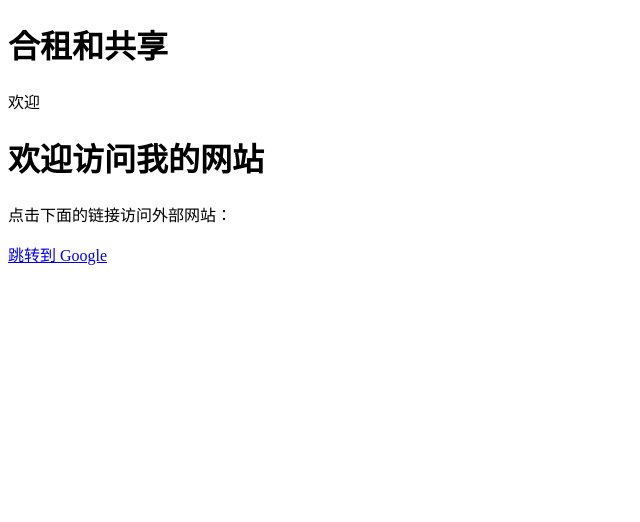
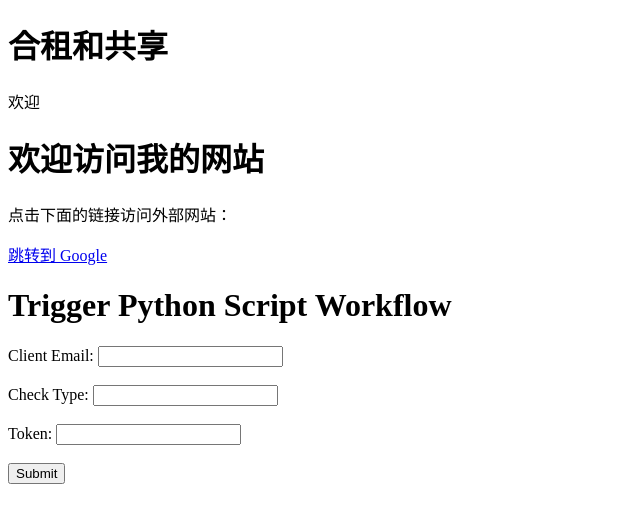
Before and after one commit to yaaaaaaaaing/yaaaaaaaaing.github.io, a plain HTML site: page index.html in a window 1280 px wide. Shown: the whole page, without its empty margins (0-640 px from the left). Drawn offline with Linux system fonts and the light colour scheme.

Commit message:
add code check trigger

```diff
--- a/index.html
+++ b/index.html
@@ -17,4 +17,58 @@
   <p>点击下面的链接访问外部网站：</p>
   <a href="https://www.google.com" target="_blank">跳转到 Google</a>
 </body>
+<head>
+  <title>Trigger Workflow</title>
+</head>
+<body>
+  <h1>Trigger Python Script Workflow</h1>
+  <form id="workflowForm">
+      <label for="clientEmail">Client Email:</label>
+      <input type="text" id="clientEmail" name="client_email" required><br><br>
+
+      <label for="checkType">Check Type:</label>
+      <input type="text" id="checkType" name="check_type" required><br><br>
+
+      <label for="token">Token:</label>
+      <input type="text" id="token" name="token" required><br><br>
+
+      <button type="button" onclick="triggerWorkflow()">Submit</button>
+  </form>
+
+  <script>
+      async function triggerWorkflow() {
+          const clientEmail = document.getElementById('clientEmail').value;
+          const checkType = document.getElementById('checkType').value;
+          const token = document.getElementById('token').value;
+
+          const owner = "yaaaaaaaaing"; // Replace with your GitHub username
+          const repo = "start2"; // Replace with your GitHub repository name
+          const workflowId = "code_check.yml"; // Replace with your workflow file name
+
+          const response = await fetch(
+              `https://api.github.com/repos/${owner}/${repo}/actions/workflows/${workflowId}/dispatches`,
+              {
+                  method: "POST",
+                  headers: {
+                      "Authorization": `Bearer ${token}`,
+                      "Accept": "application/vnd.github+json",
+                  },
+                  body: JSON.stringify({
+                      ref: "develop",
+                      inputs: {
+                          client_email: clientEmail,
+                          check_type: checkType
+                      }
+                  }),
+              }
+          );
+
+          if (response.ok) {
+              alert("Workflow triggered successfully!");
+          } else {
+              alert("Failed to trigger workflow: " + response.statusText);
+          }
+      }
+  </script>
+</body>
 </html>
```
